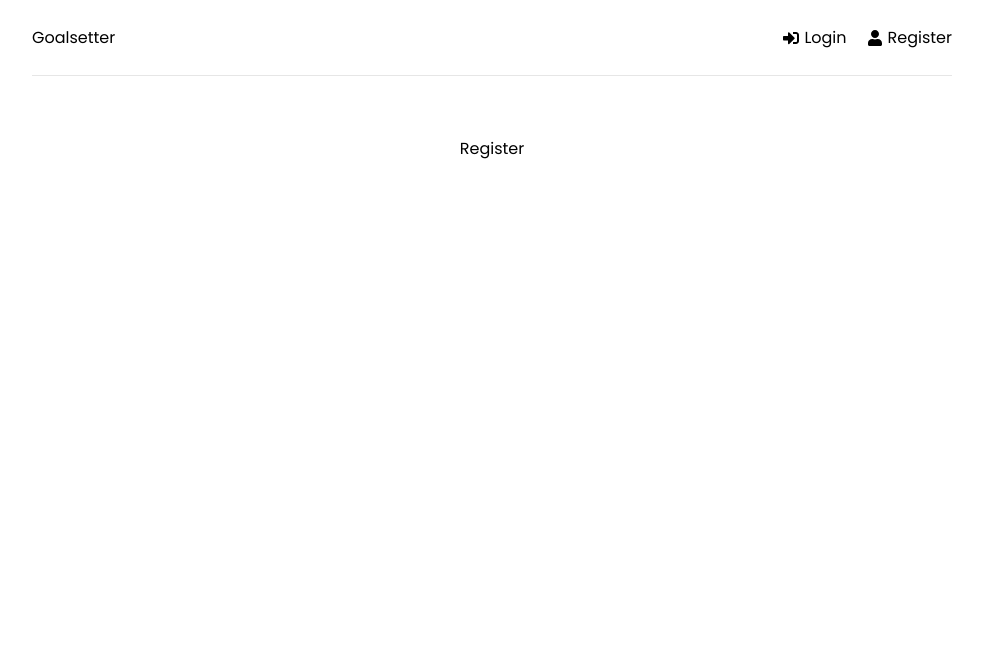
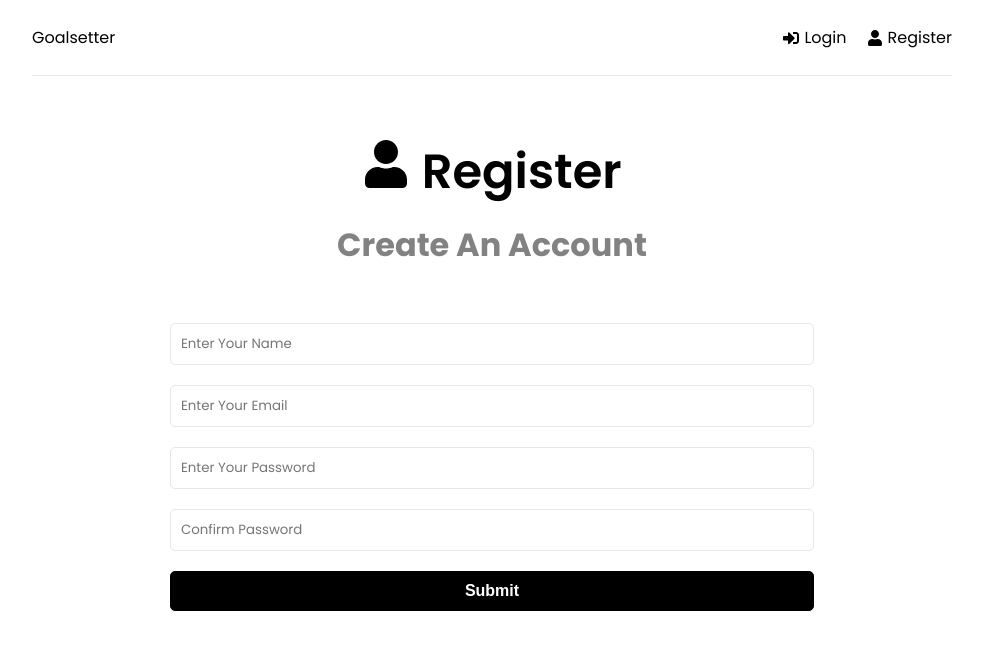
Before and after one commit to manutdmohit/MERN-Backend-for-Goals, a React (Create React App) app in the folder frontend/: page /register in a window 1280 px wide. Shown: the top 650 px of the page, without its empty margins (148-1131 px from the left). Built offline with nearby package versions, Linux system fonts and the light colour scheme.

Commit message:
Register Page

```diff
--- a/frontend/src/pages/Register.js
+++ b/frontend/src/pages/Register.js
@@ -1,5 +1,90 @@
+import { useState, useEffect } from 'react';
+import { FaUser } from 'react-icons/fa';
+
 const Register = () => {
-  return <div>Register</div>;
+  const [formData, setFormData] = useState({
+    name: '',
+    email: '',
+    password: '',
+    cpassword: '',
+  });
+
+  const { name, email, password, cpassword } = formData;
+
+  const onChange = (e) => {
+    const { name, value } = e.target;
+    setFormData({ ...formData, [name]: value });
+  };
+
+  const onSubmit = (e) => {
+    e.preventDefault();
+  };
+
+  return (
+    <>
+      <section className="heading">
+        <h1>
+          <FaUser /> Register
+        </h1>
+        <p>Create An Account</p>
+      </section>
+
+      <section className="form">
+        <form onSubmit={onSubmit}>
+          <div className="form-group">
+            <input
+              type="text"
+              className='="form-control'
+              id="name"
+              name="name"
+              value={name}
+              placeholder="Enter Your Name"
+              onChange={onChange}
+            />
+          </div>
+          <div className="form-group">
+            <input
+              type="email"
+              className='="form-control'
+              id="email"
+              name="email"
+              value={email}
+              placeholder="Enter Your Email"
+              onChange={onChange}
+            />
+          </div>
+          <div className="form-group">
+            <input
+              type="password"
+              className='="form-control'
+              id="password"
+              name="password"
+              value={password}
+              placeholder="Enter Your Password"
+              onChange={onChange}
+            />
+          </div>
+          <div className="form-group">
+            <input
+              type="password"
+              className='="form-control'
+              id="cpassword"
+              name="cpassword"
+              value={cpassword}
+              placeholder="Confirm Password"
+              onChange={onChange}
+            />
+          </div>
+
+          <div className="form-group">
+            <button type="submit" className="btn btn-block">
+              Submit
+            </button>
+          </div>
+        </form>
+      </section>
+    </>
+  );
 };
 
 export default Register;
```
